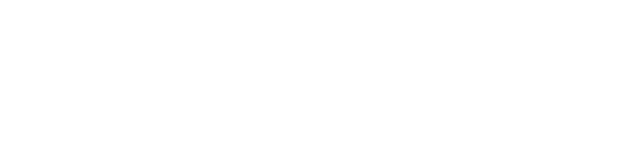
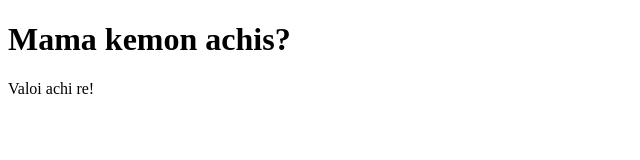
Before and after one commit to muhammadalaminwd/my-second-repos, a plain HTML site: page index.html in a window 1280 px wide. Shown: the whole page, without its empty margins (0-640 px from the left). Drawn offline with Linux system fonts and the light colour scheme.

Commit message:
added header and paragraph

```diff
--- a/index.html
+++ b/index.html
@@ -7,6 +7,7 @@
     <title>My second repos</title>
 </head>
 <body>
-
+    <h1>Mama kemon achis?</h1>
+    <p>Valoi achi re!</p>
 </body>
 </html>
```
